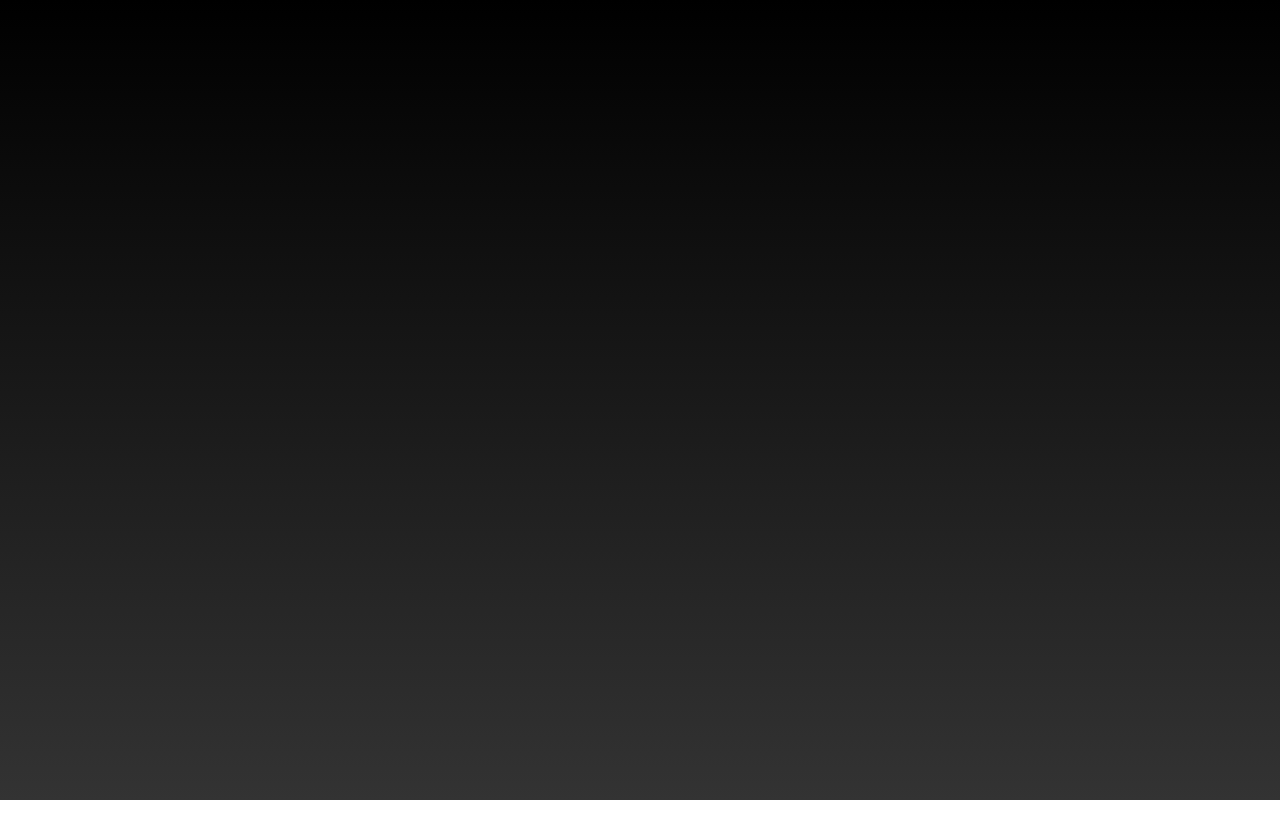
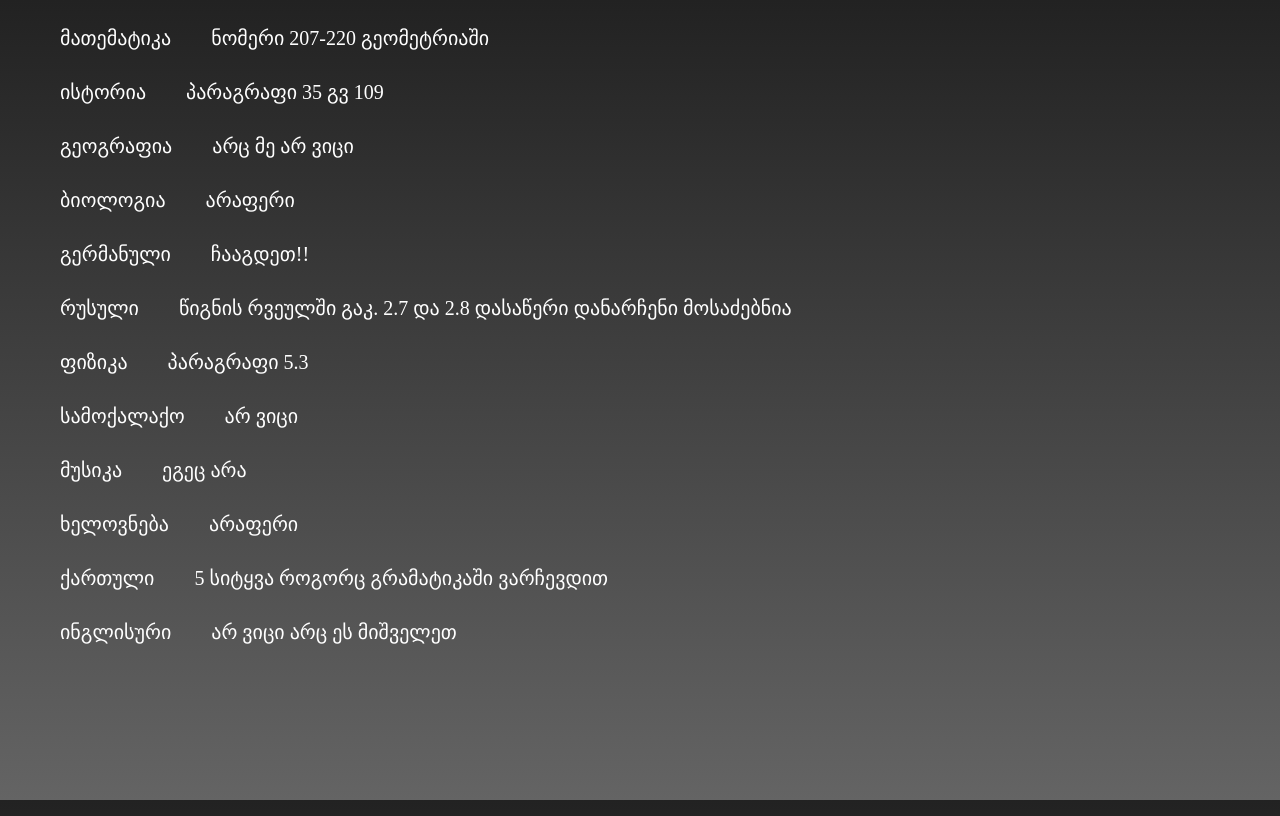
Before and after one commit to lambarini/lambarini.github.io, a plain HTML site: page index.html in a window 1280 px wide. Drawn offline with Linux system fonts and the light colour scheme.

Commit message:
Update index.html

```diff
--- a/index.html
+++ b/index.html
@@ -1,5 +1,5 @@
 <!DOCTYPE html>
-<title>Random num</title>
+<title>test</title>
 <html>
     <html lang="en">
 <head>
@@ -10,22 +10,93 @@
       padding: 0;
     }
     body {
-      background: linear-gradient(to bottom, #000000, #333333);
+      background: linear-gradient(to bottom, #222222, #646464);
       background-repeat: no-repeat;
       background-attachment: fixed;
+    }
+    span {
+      background-color: transparent;
+      border: none;
+      color: white;
+      text-decoration: none;
+      position: relative;
+      overflow: hidden;
     }
     button {
       background-color: transparent;
       border: none;
       color: white;
       text-decoration: none;
+      position: relative;
+      overflow: hidden;
     }
-    button:hover {
-      border-bottom: 2px solid white;
+    button::after {
+      content: "";
+      position: absolute;
+      bottom: 0;
+      left: 50%;
+      width: 0;
+      height: 2px;
+      background-color: white;
+      transition: width 0.3s ease-in-out;
+      transform: translateX(-50%);
+    }
+    button:hover::after {
+      width: 100%;
     }
   </style>
 </head>
 <body>
-    <script type="text/javascript" src="website.js"></script>
+  <div>
+    <ul style="list-style-type: none;">
+      <li style="display: flex; align-items: center; margin-bottom: 10px;">
+        <button style="font-size: 20px; padding: 10px 20px;">მათემატიკა</button>
+        <span style="margin-left: 20px; font-size: 20px;">ნომერი 207-220 გეომეტრიაში</span>
+      </li>
+      <li style="display: flex; align-items: center; margin-bottom: 10px;">
+        <button style="font-size: 20px; padding: 10px 20px;">ისტორია</button>
+        <span style="margin-left: 20px; font-size: 20px;">პარაგრაფი 35 გვ 109</span>
+      </li>
+      <li style="display: flex; align-items: center; margin-bottom: 10px;">
+        <button style="font-size: 20px; padding: 10px 20px;">გეოგრაფია</button>
+        <span style="margin-left: 20px; font-size: 20px;">არც მე არ ვიცი</span>
+      </li>
+      <li style="display: flex; align-items: center; margin-bottom: 10px;">
+        <button style="font-size: 20px; padding: 10px 20px;">ბიოლოგია</button>
+        <span style="margin-left: 20px; font-size: 20px;">არაფერი</span>
+      </li>
+      <li style="display: flex; align-items: center; margin-bottom: 10px;">
+        <button style="font-size: 20px; padding: 10px 20px;">გერმანული</button>
+        <span style="margin-left: 20px; font-size: 20px;">ჩააგდეთ!!</span>
+      </li>
+      <li style="display: flex; align-items: center; margin-bottom: 10px;">
+        <button style="font-size: 20px; padding: 10px 20px;">რუსული</button>
+        <span style="margin-left: 20px; font-size: 20px;"> წიგნის რვეულში გაკ. 2.7 და 2.8 დასაწერი დანარჩენი მოსაძებნია</span>
+      </li>
+      <li style="display: flex; align-items: center; margin-bottom: 10px;">
+        <button style="font-size: 20px; padding: 10px 20px;">ფიზიკა</button>
+        <span style="margin-left: 20px; font-size: 20px;">პარაგრაფი 5.3</span>
+      </li>
+      <li style="display: flex; align-items: center; margin-bottom: 10px;">
+        <button style="font-size: 20px; padding: 10px 20px;">სამოქალაქო</button>
+        <span style="margin-left: 20px; font-size: 20px;">არ ვიცი</span>
+      </li>
+      <li style="display: flex; align-items: center; margin-bottom: 10px;">
+        <button style="font-size: 20px; padding: 10px 20px;">მუსიკა</button>
+        <span style="margin-left: 20px; font-size: 20px;">ეგეც არა</span>
+      </li>
+      <li style="display: flex; align-items: center; margin-bottom: 10px;">
+        <button style="font-size: 20px; padding: 10px 20px;">ხელოვნება</button>
+        <span style="margin-left: 20px; font-size: 20px;">არაფერი</span>
+      </li>
+      <li style="display: flex; align-items: center; margin-bottom: 10px;">
+        <button style="font-size: 20px; padding: 10px 20px;">ქართული</button>
+        <span style="margin-left: 20px; font-size: 20px;">5 სიტყვა როგორც გრამატიკაში ვარჩევდით</span>
+      </li>
+      <li style="display: flex; align-items: center; margin-bottom: 10px;">
+        <button style="font-size: 20px; padding: 10px 20px;">ინგლისური</button>
+        <span style="margin-left: 20px; font-size: 20px;">არ ვიცი არც ეს მიშველეთ</span>
+      </li>
+  </div>
 </body>
 </html>
```
